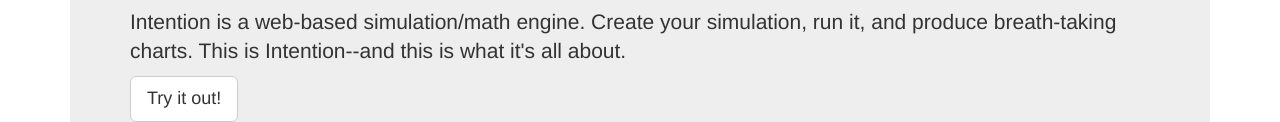
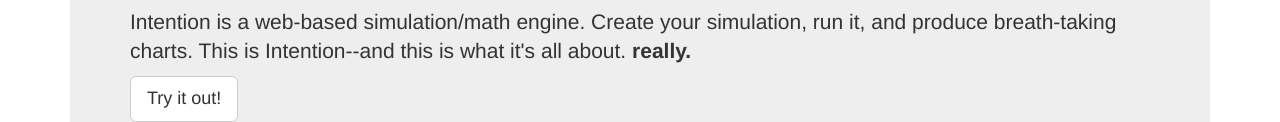
Before and after one commit to caryanne/intention, a plain HTML site: page index.html in a window 1280 px wide. Shown: the part 226-348 px from the top of the page. Drawn offline with Linux system fonts and the light colour scheme.

Commit message:
added line to welcome message

```diff
--- a/index.html
+++ b/index.html
@@ -44,7 +44,7 @@
 
       <div class="jumbotron">
         <h1>Home</h1>
-        <p>Intention is a web-based simulation/math engine. Create your simulation, run it, and produce breath-taking charts. This is Intention--and this is what it's all about.</p>
+        <p>Intention is a web-based simulation/math engine. Create your simulation, run it, and produce breath-taking charts. This is Intention--and this is what it's all about. <strong>really.</strong></p>
         <p>
           <a class="btn btn-lg btn-default" href="intention.html" role="button">Try it out!</a>
         </p>
```
